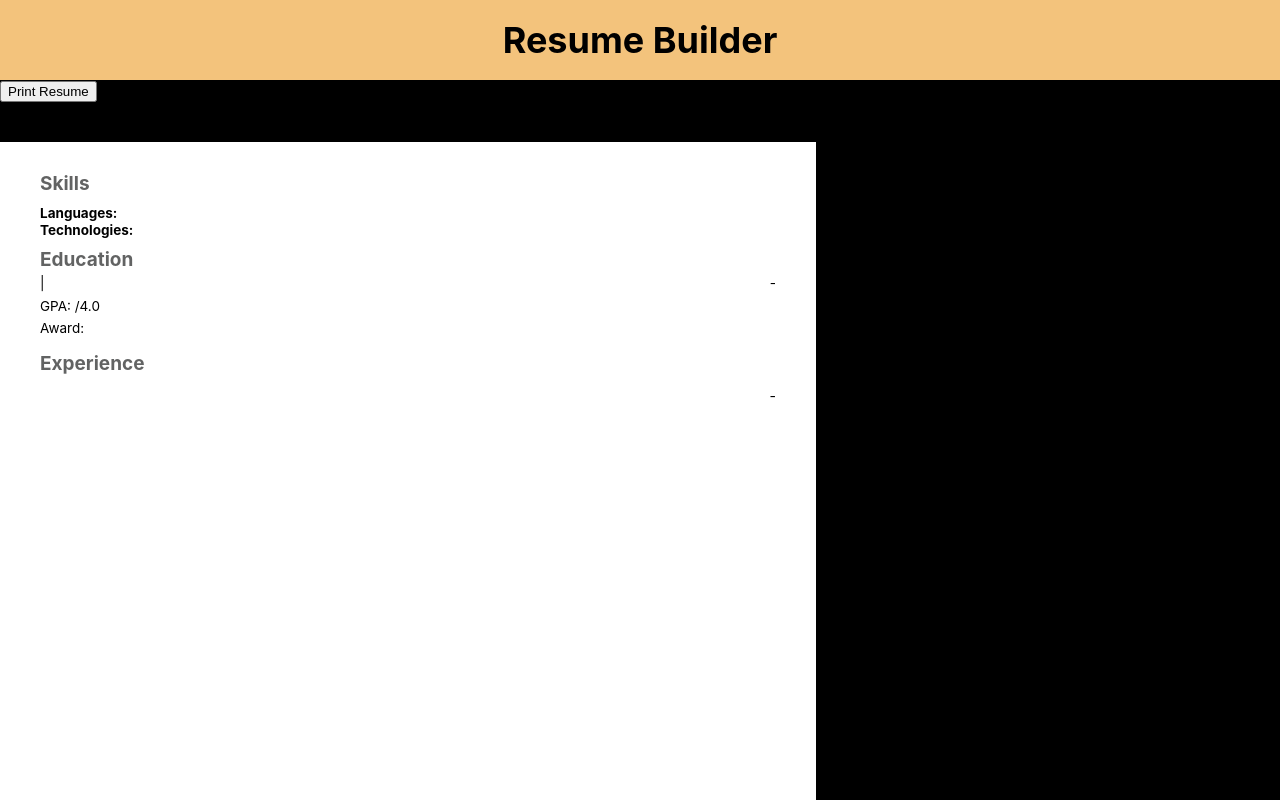
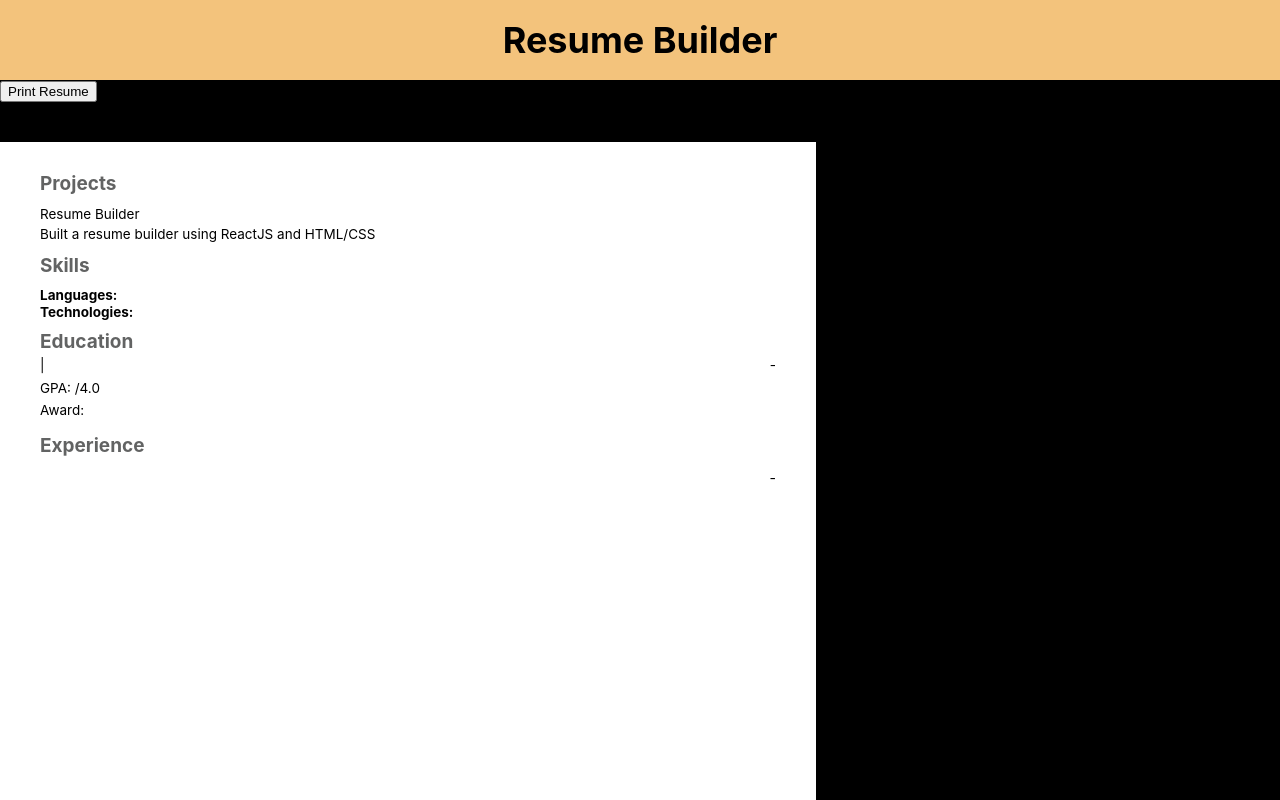
Before and after one commit to arjunsingh14/resume-builder, a React (Create React App) app in the folder app/: page / in a window 1280 px wide. Shown: the top 800 px of the page. Built offline with nearby package versions, Linux system fonts and the light colour scheme.

Commit message:
added projects section

```diff
--- a/app/src/components/Experience.js
+++ b/app/src/components/Experience.js
@@ -48,7 +48,7 @@ const Experience = ({ inputList, handleChange, add, remove }) => {
       })}
       )
       <button type="button" onClick={() => add()}>
-        Add Education
+        Add Experience
       </button>
     </fieldset>
   );
--- a/app/src/components/Forms.js
+++ b/app/src/components/Forms.js
@@ -1,17 +1,21 @@
-import React, {useRef} from "react";
+import React, { useRef } from "react";
 import { useState } from "react";
 import ReactToPrint from "react-to-print";
 import Personal from "./Personal";
 import Education from "./Education";
 import Experience from "./Experience";
+import Projects from "./Projects";
 import Skills from "./Skills";
 import Generate from "./Generate";
 const Forms = () => {
   const [generate, setGenerate] = useState(true);
+  const [project, setProjects] = useState([{
+    project: "Resume Builder",
+    projectDescription: "Built a resume builder using ReactJS and HTML/CSS",
+  }]);
   const [skills, setSkills] = useState({
     language: "",
-    technology:
-      "",
+    technology: "",
   });
   const [personal, setPersonal] = useState({
     firstName: "",
@@ -25,7 +29,7 @@ const Forms = () => {
     {
       schoolName: "",
       degree: "",
-      gpa:"",
+      gpa: "",
       awards: "",
       startDate: "",
       endDate: "",
@@ -36,7 +40,7 @@ const Forms = () => {
       experience: "",
       startDate: "",
       endDate: "",
-      description:""
+      description: "",
     },
   ]);
   const handlePersonalChange = (e) => {
@@ -54,6 +58,11 @@ const Forms = () => {
     list[i][e.target.name] = e.target.value;
     setEducation(list);
   };
+  const handleProjectChange = (e, i) => {
+    const list = [...project];
+    list[i][e.target.name] = e.target.value;
+    setProjects(list);
+  };
   const addEducation = () => {
     const list = [
       ...educationList,
@@ -61,7 +70,10 @@ const Forms = () => {
     ];
     setEducation(list);
   };
-
+  const addProject = () => {
+    const list = [...project, { project: "", projectDescription: "" }];
+    setProjects(list);
+  };
   const removeEducation = (index) => {
     if (educationList.length !== 1) {
       let list = [...educationList];
@@ -89,6 +101,13 @@ const Forms = () => {
       setExperience(list);
     }
   };
+  const removeProject = (index) => {
+    if (project.length !== 1) {
+      let list = [...project];
+      list.splice(index, 1);
+      setProjects(list);
+    }
+  };
 
   const handleSubmit = (e) => {
     e.preventDefault();
@@ -103,7 +122,8 @@ const Forms = () => {
           personal={personal}
           education={educationList}
           experience={experienceList}
-          skill = {skills}
+          skill={skills}
+          project={project}
           submit={handleSubmit}
         />
       );
@@ -124,7 +144,6 @@ const Forms = () => {
     );
   };
 
-
   return (
     <div>
       {!generate && (
@@ -136,6 +155,15 @@ const Forms = () => {
           <section>
             <h2>Skills</h2>
             <Skills skill={skills} skillChange={handleSkillChange}></Skills>
+          </section>
+          <section>
+            <h2>Projects</h2>
+            <Projects
+              add={addProject}
+              handleChange={handleProjectChange}
+              inputList={project}
+              remove={removeProject}
+            ></Projects>
           </section>
           <section className="edu-sect">
             <h2>Education</h2>
--- a/app/src/components/Generate.js
+++ b/app/src/components/Generate.js
@@ -1,6 +1,6 @@
 import React from "react";
 import "./styles/Generate.css";
-const Generate = ({ education, experience, personal, skill }) => {
+const Generate = ({ education, experience, personal, skill, project }) => {
   const { firstName, lastName, linkedin, github, number, email } = personal;
   return (
     <article className="resume">
@@ -14,6 +14,17 @@ const Generate = ({ education, experience, personal, skill }) => {
           <span className="contact web">{github}</span>
           <span className="contact web">{linkedin}</span>
         </div>
+      </section>
+      <section className="project-display">
+        <h2 className="projects">Projects</h2>
+        {project.map((proj, index) => {
+          return (
+          <div className="project-container" key={index}>
+            <p>{proj.project}</p>
+            <p>{proj.projectDescription}</p>
+          </div>
+          );
+        })}
       </section>
       <section className="skills-display">
         <h2 className="skills">Skills</h2>
--- /dev/null
+++ b/app/src/components/Projects.js
@@ -0,0 +1,40 @@
+import React from 'react'
+
+const Projects = ({ add, handleChange, inputList, remove }) => {
+  return (
+    <fieldset>
+      {inputList.map((input, index) => {
+        return (
+          <div className="projects" key={index}>
+            <label htmlFor="project">Experience</label>
+            <input
+              type="text"
+              name="project"
+              id="project"
+              value={input.experience}
+              onChange={(e) => handleChange(e, index)}
+            />
+            <label htmlFor="description">Description</label>
+            <textarea
+              name="projectDescription"
+              id="projectDescription"
+              cols="30"
+              rows="10"
+              value={input.description}
+              onChange={(e) => handleChange(e, index)}
+            ></textarea>
+            <button type="button" onClick={() => remove(index)}>
+              Remove
+            </button>
+          </div>
+        );
+      })}
+      )
+      <button type="button" onClick={() => add()}>
+        Add Experience
+      </button>
+    </fieldset>
+  );
+}
+
+export default Projects
--- a/app/src/components/styles/Generate.css
+++ b/app/src/components/styles/Generate.css
@@ -71,3 +71,13 @@
     font-size: 13.5px;
     line-height: 4px;
 }
+
+.project-display>h2 {
+    color: #626363;
+    font-size: 19px;
+}
+
+.project-display>div {
+    font-size: 13.5px;
+    line-height: 7px;
+}
```
Also changed, not shown: app/src/components/styles/Project.css (added).
